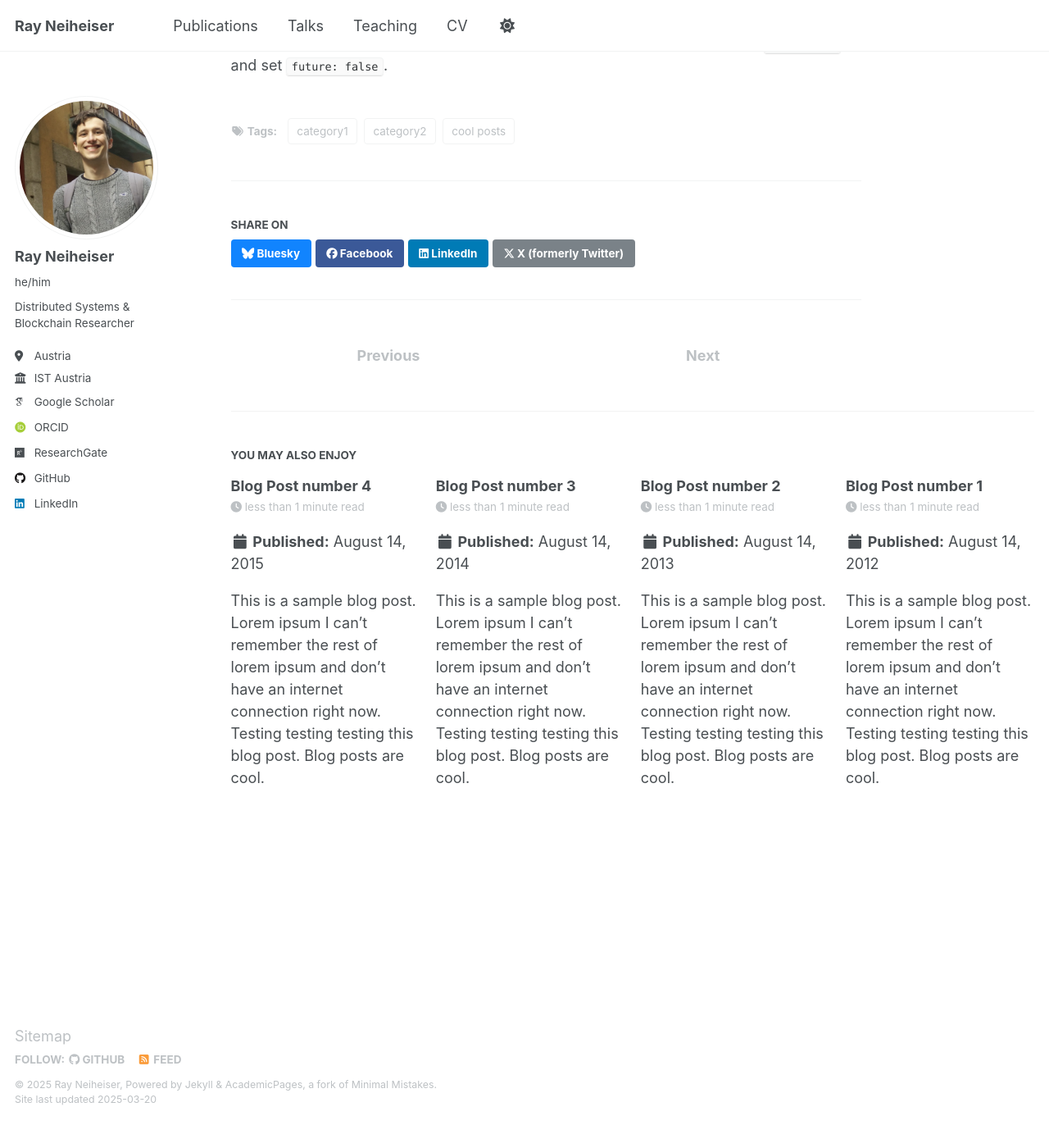
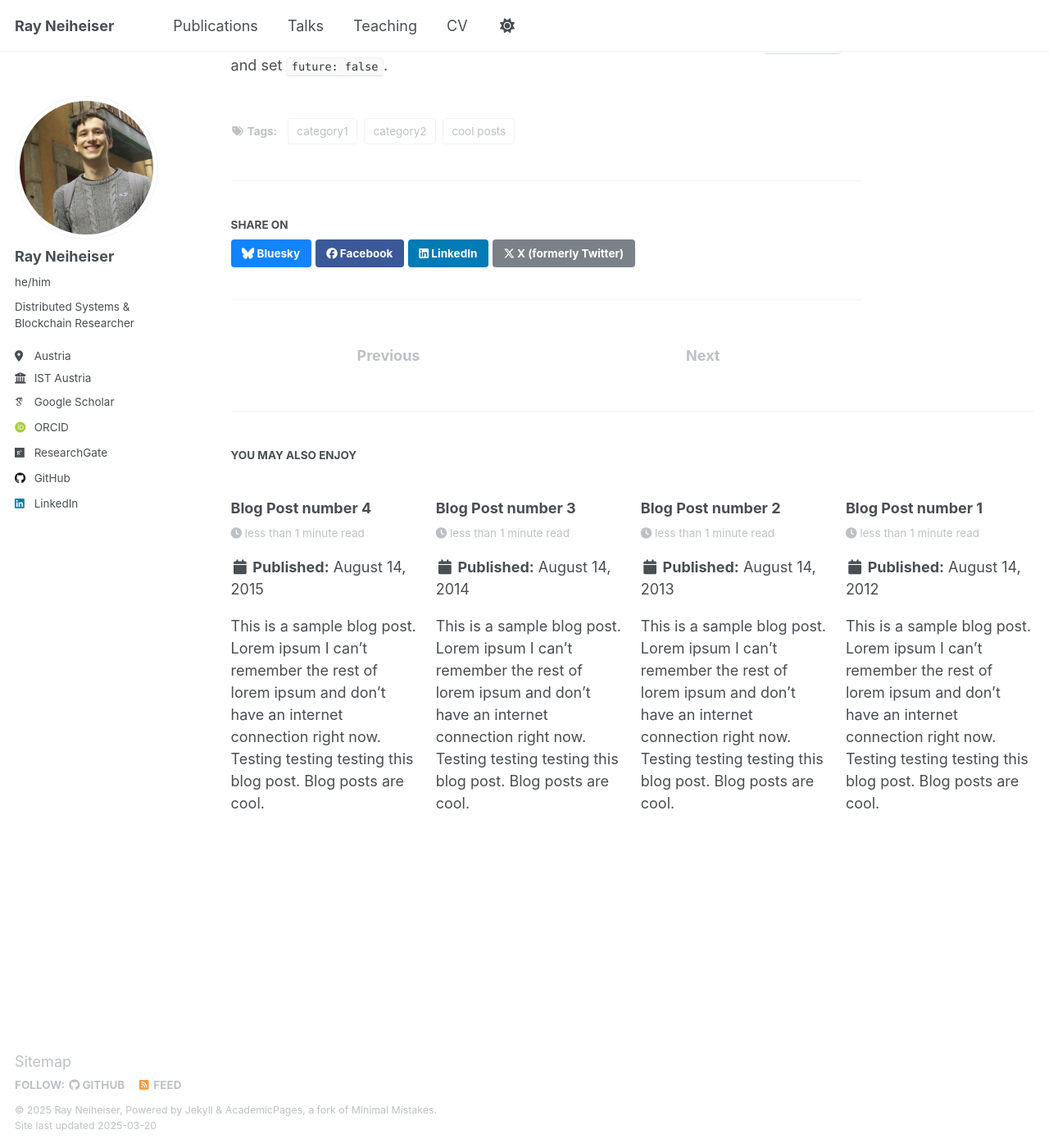
Before and after one commit to Ray-Neiheiser/ray-neiheiser.github.io, a Jekyll site: the page built from _posts/2199-01-01-future-post.md, in a window 1280 px wide and 1400 px high, scrolled down 174 px. Shown: the whole window at 82% size. Built offline with Jekyll 4.4.1, drawn with Linux system fonts in a browser that asks for light colours; some web fonts are replaced; before the commit the page ends 1543 px from its top, so only the background shows below that.

Commit message:
adjust css

```diff
--- a/_sass/layout/_archive.scss
+++ b/_sass/layout/_archive.scss
@@ -35,12 +35,12 @@
   border-bottom: 1px solid var(--global-border-color);
 
   + .list__item .archive__item-title {
-    margin-top: 0.5em;
+
   }
 }
 
 .archive__item-title {
-  margin-bottom: 0.25em;
+
   font-family: $sans-serif-narrow;
 
   a + a {
@@ -52,7 +52,7 @@
 .page__content {
 
   .archive__item-title {
-    margin-top: 1em;
+
     border-bottom: none;
   }
 }
@@ -80,7 +80,7 @@
   }
 
   .archive__item-title {
-    text-decoration: underline;
+
   }
 }
 
@@ -120,7 +120,7 @@
   }
 
   .archive__item-title {
-    margin-top: 0.5em;
+
     font-size: $type-size-5;
   }
 
```
